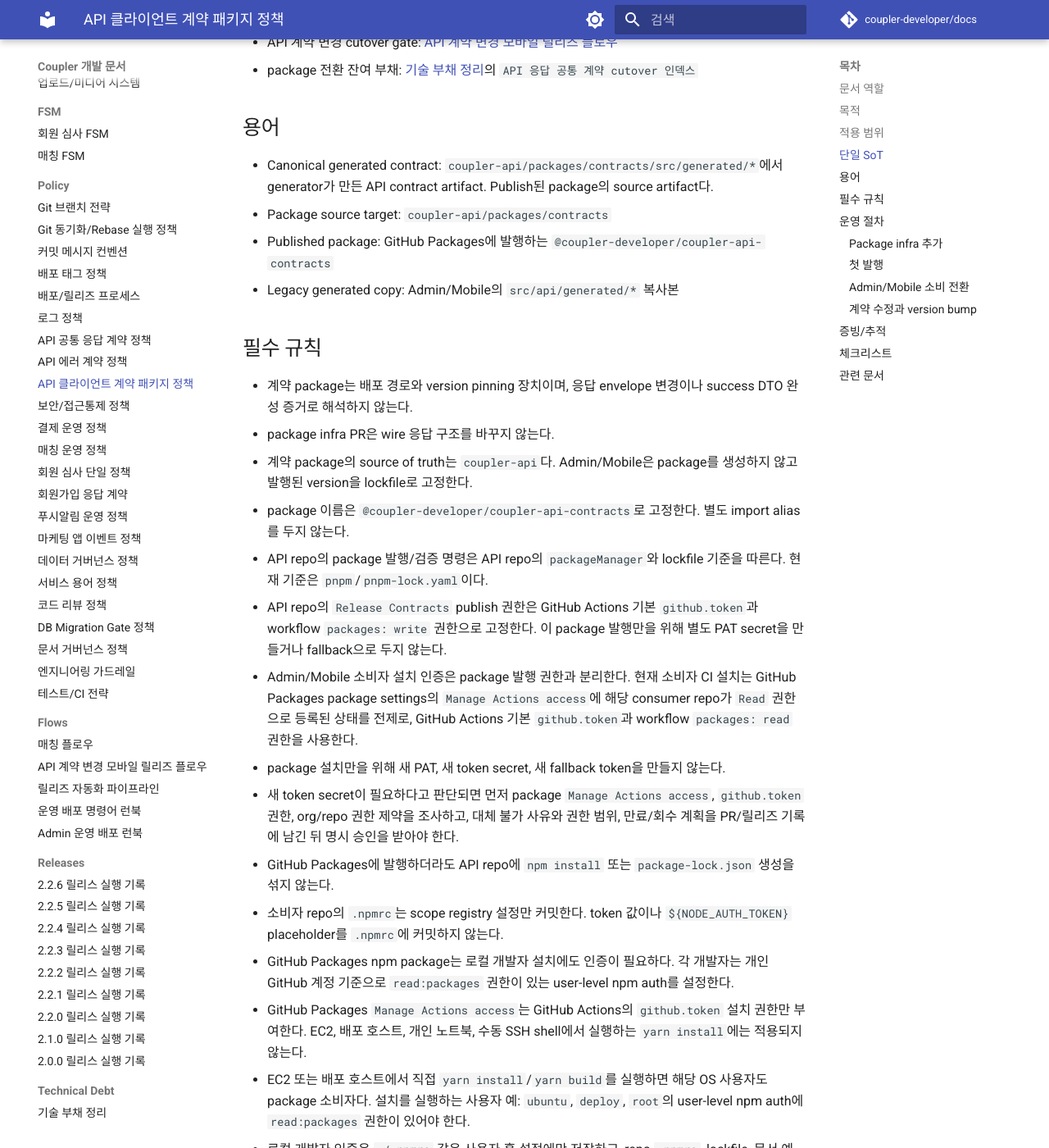
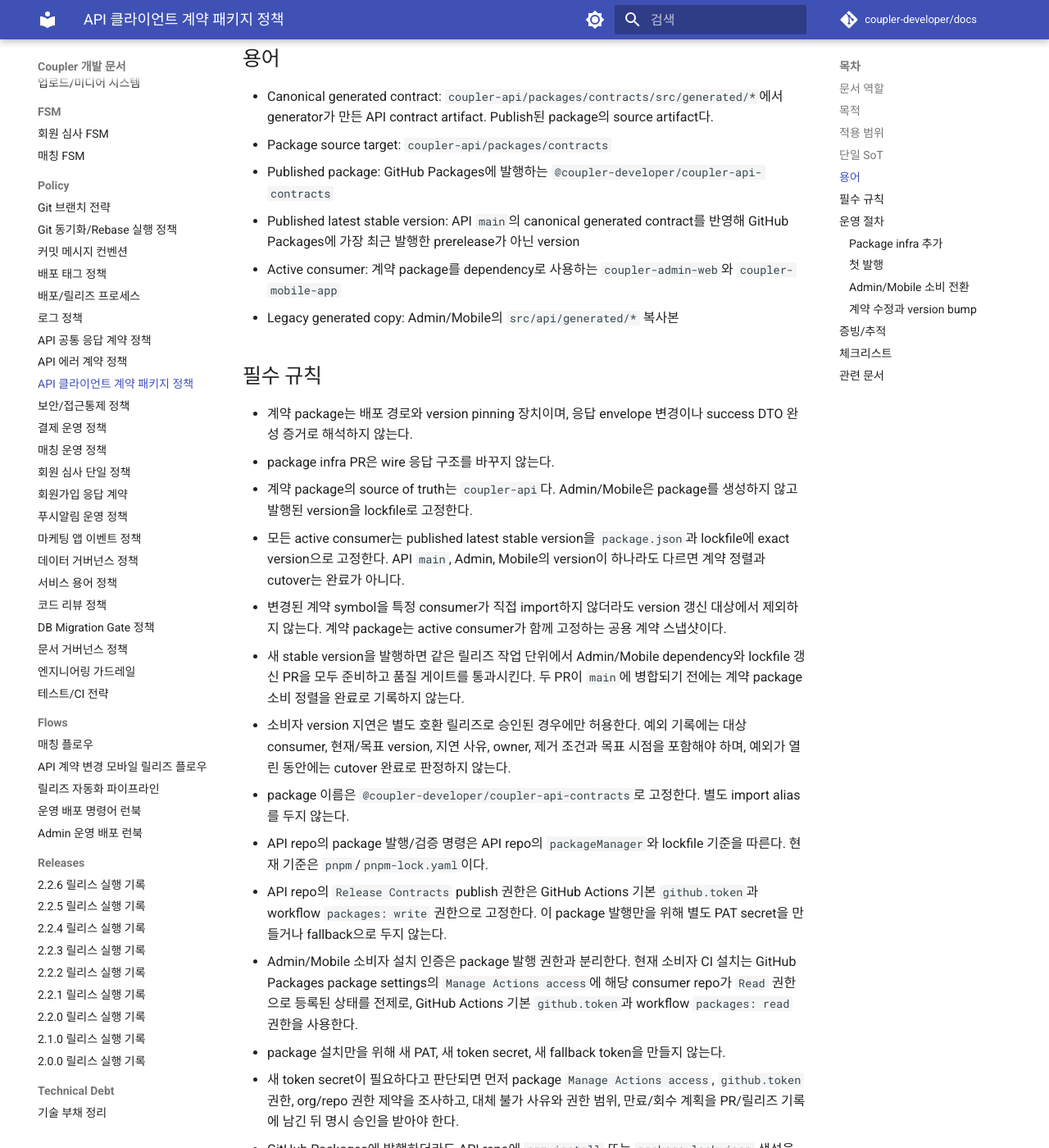
Before and after one commit to coupler-developer/docs, an MkDocs documentation site: the page built from content/policy/api-client-contract-package-policy.md, in a window 1280 px wide and 1400 px high, scrolled down 1181 px. Shown: the whole window at 82% size. Built offline with MkDocs 1.6.1 and Material for MkDocs 9.7.7, drawn with Linux system fonts in a browser that asks for light colours; comment, search, counter and statistics services are not loaded; some of the changed text lies outside the part shown.

Commit message:
docs: 계약 소비자 최신 버전 기준 추가
Reason:
- 계약 package가 발행된 뒤 Admin 또는 Mobile이 이전 version에 남는 소비자 drift를 cutover 완료로 오판하지 않아야 함

Changes:
- 모든 active consumer의 published latest stable exact pin 규칙 추가
- 소비자 지연 예외와 cutover 실패 기준 추가
- 0.1.3 Admin/Mobile 소비자 PR을 미해결 부채로 갱신

How:
- 계약 package 정책을 단일 SoT로 두고 테스트 전략과 cutover flow는 검증 Gate로 연결
- 완료된 package 도입 전환 문서 성격을 transition에서 as-is로 정리

Tests:
- yarn validate:docs 통과

```diff
--- a/content/policy/api-client-contract-package-policy.md
+++ b/content/policy/api-client-contract-package-policy.md
@@ -38,6 +37,8 @@
 - Canonical generated contract: `coupler-api/packages/contracts/src/generated/*`에서 generator가 만든 API contract artifact. Publish된 package의 source artifact다.
 - Package source target: `coupler-api/packages/contracts`
 - Published package: GitHub Packages에 발행하는 `@coupler-developer/coupler-api-contracts`
+- Published latest stable version: API `main`의 canonical generated contract를 반영해 GitHub Packages에 가장 최근 발행한 prerelease가 아닌 version
+- Active consumer: 계약 package를 dependency로 사용하는 `coupler-admin-web`와 `coupler-mobile-app`
 - Legacy generated copy: Admin/Mobile의 `src/api/generated/*` 복사본
 
 ## 필수 규칙
@@ -45,6 +46,10 @@
 - 계약 package는 배포 경로와 version pinning 장치이며, 응답 envelope 변경이나 success DTO 완성 증거로 해석하지 않는다.
 - package infra PR은 wire 응답 구조를 바꾸지 않는다.
 - 계약 package의 source of truth는 `coupler-api`다. Admin/Mobile은 package를 생성하지 않고 발행된 version을 lockfile로 고정한다.
+- 모든 active consumer는 published latest stable version을 `package.json`과 lockfile에 exact version으로 고정한다. API `main`, Admin, Mobile의 version이 하나라도 다르면 계약 정렬과 cutover는 완료가 아니다.
+- 변경된 계약 symbol을 특정 consumer가 직접 import하지 않더라도 version 갱신 대상에서 제외하지 않는다. 계약 package는 active consumer가 함께 고정하는 공용 계약 스냅샷이다.
+- 새 stable version을 발행하면 같은 릴리즈 작업 단위에서 Admin/Mobile dependency와 lockfile 갱신 PR을 모두 준비하고 품질 게이트를 통과시킨다. 두 PR이 `main`에 병합되기 전에는 계약 package 소비 정렬을 완료로 기록하지 않는다.
+- 소비자 version 지연은 별도 호환 릴리즈로 승인된 경우에만 허용한다. 예외 기록에는 대상 consumer, 현재/목표 version, 지연 사유, owner, 제거 조건과 목표 시점을 포함해야 하며, 예외가 열린 동안에는 cutover 완료로 판정하지 않는다.
 - package 이름은 `@coupler-developer/coupler-api-contracts`로 고정한다. 별도 import alias를 두지 않는다.
 - API repo의 package 발행/검증 명령은 API repo의 `packageManager`와 lockfile 기준을 따른다. 현재 기준은 `pnpm`/`pnpm-lock.yaml`이다.
 - API repo의 `Release Contracts` publish 권한은 GitHub Actions 기본 `github.token`과 workflow `packages: write` 권한으로 고정한다. 이 package 발행만을 위해 별도 PAT secret을 만들거나 fallback으로 두지 않는다.
@@ -103,8 +108,9 @@
 1. Swagger/OpenAPI, error catalog, 도메인 정책 중 해당 SoT를 먼저 수정한다.
 2. API repo에서 generated contract를 재생성하고 freshness 검증을 통과시킨다.
 3. 계약 산출물이 바뀌면 package version을 올리고 새 version을 발행한다.
-4. Admin/Mobile 소비면은 발행된 version으로 dependency와 lockfile을 갱신한다.
-5. breaking 또는 cutover 성격의 변경은 API 계약 변경 모바일 릴리즈 플로우의 gate를 통과한 뒤 진행한다.
+4. Admin/Mobile은 직접 사용하는 계약 symbol 변경 여부와 무관하게 published latest stable version으로 dependency와 lockfile을 함께 갱신한다.
+5. 각 소비자 표준 품질 게이트와 package version/lockfile 일치를 확인한 뒤 두 소비자 PR을 `main`에 병합한다.
+6. breaking 또는 cutover 성격의 변경은 두 active consumer의 version 정렬을 포함해 API 계약 변경 모바일 릴리즈 플로우의 gate를 통과한 뒤 진행한다.
 
 ## 증빙/추적
 
@@ -130,6 +136,9 @@
 - [ ] 소비자 코드가 package contract를 우회하는 local cast, alias fallback, normalize를 추가하지 않았는가?
 - [ ] package dependency와 lockfile 전환 PR에서 legacy generated copy와 copy exact match CI를 제거했는가?
 - [ ] 계약 산출물 변경마다 새 package version과 릴리즈 증빙이 남았는가?
+- [ ] API `main`의 published latest stable version과 Admin/Mobile `package.json` 및 lockfile의 exact version이 모두 같은가?
+- [ ] 직접 import하지 않는 계약 symbol을 이유로 active consumer의 version 갱신을 생략하지 않았는가?
+- [ ] 소비자 version 지연 예외가 있다면 별도 호환 릴리즈의 owner, 사유, 목표 version, 제거 조건과 목표 시점이 기록되어 있고 cutover를 미완료로 유지했는가?
 
 ## 관련 문서
 
```
Also changed, not shown: other parts of content/policy/api-client-contract-package-policy.md (+1 -2 lines), content/flows/cross-project/api-contract-mobile-release-flow.md (+2 -2 lines), content/policy/testing-strategy.md (+1 -1 lines), content/technical-debt/technical-debt.md (+1 -1 lines).
